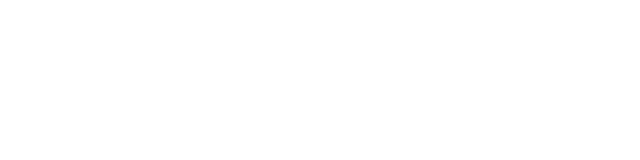
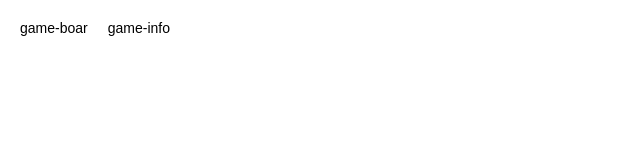
Before and after one commit to duckhee/ticktactoe-app, a React (Create React App) app: page / in a window 1280 px wide. Shown: the top 160 px of the page, without its empty margins (0-640 px from the left). Built offline with nearby package versions, Linux system fonts and the light colour scheme.

Commit message:
feat: bone setting

```diff
--- a/src/App.js
+++ b/src/App.js
@@ -5,10 +5,10 @@
     return (
         <div className="game">
             <div className={"game-board"}>
-
+                game-boar
             </div>
             <div className={"game-info"}>
-
+                game-info
             </div>
         </div>
     );
```
